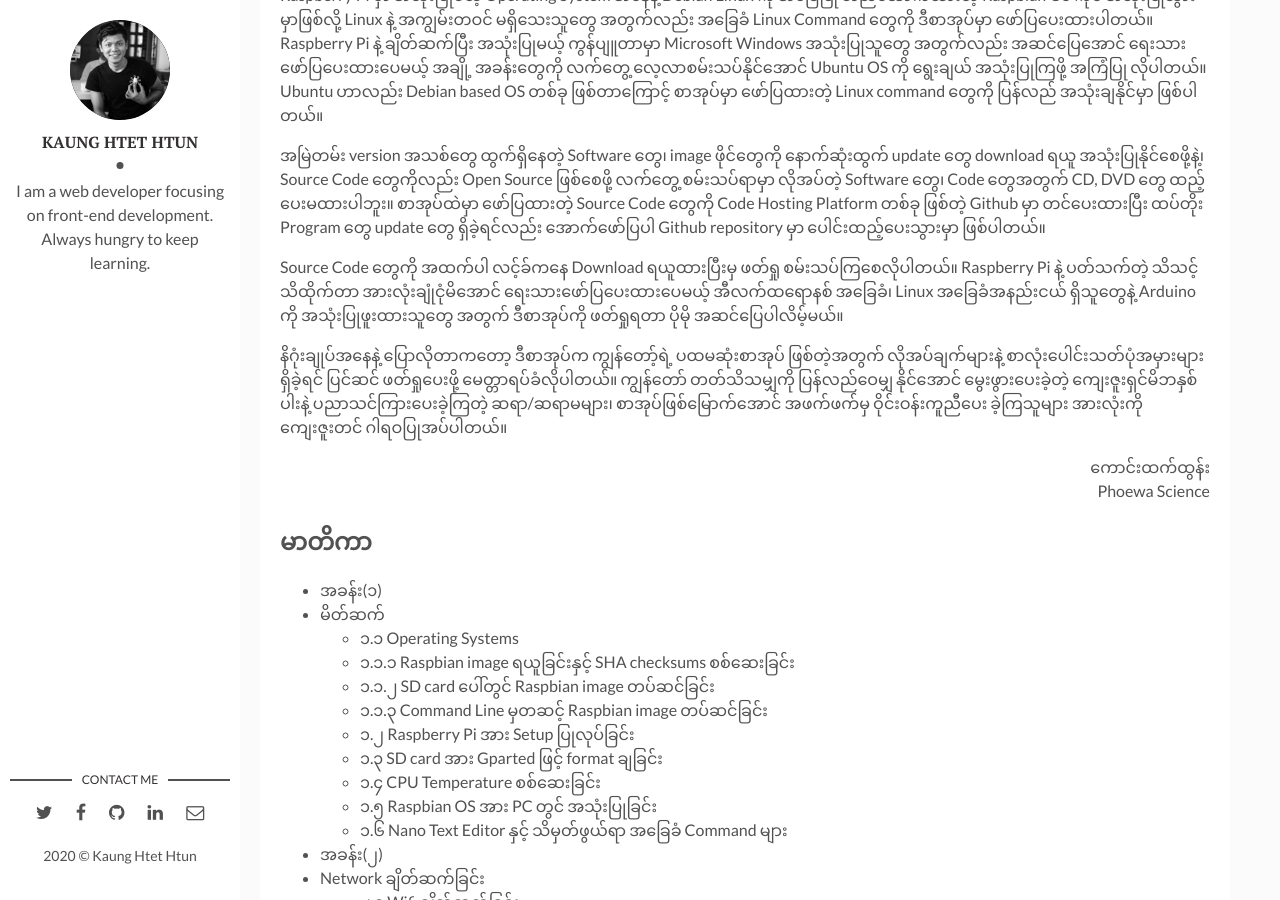
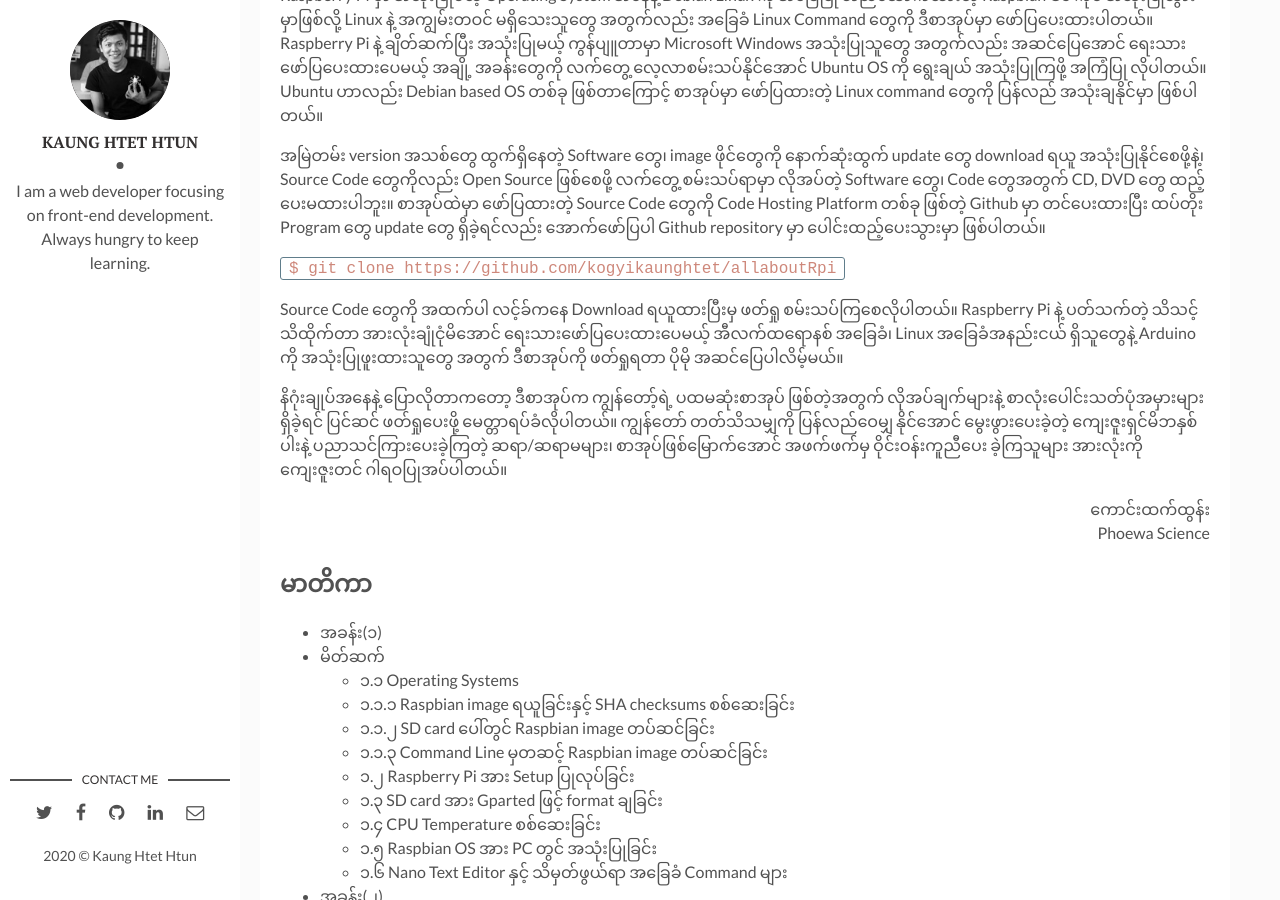
Before and after one commit to kogyikaunghtet/kogyikaunghtet.github.io, a Jekyll site: the page built from _posts/2020-02-16-allabout-rpi.markdown, in a window 1280 px wide and 900 px high, scrolled down 1821 px. Built offline with Jekyll 4.4.1, drawn with Linux system fonts in a browser that asks for light colours; comment, search, counter and statistics services are not loaded.

Commit message:
Initial commit

```diff
--- a/_posts/2020-02-16-allabout-rpi.markdown
+++ b/_posts/2020-02-16-allabout-rpi.markdown
@@ -49,6 +49,8 @@ BeagleBone, Banana Pi, Orange Pi တို့ကဲ့သို့ အမျိ
 Raspberry Pi မှာ အသုံးပြုမယ့် Operating System အနေနဲ့ Debian Linux ကို အခြေပြု တည်ဆောက်ထားတဲ့ Raspbian OS ကိုပဲ အသုံးပြုသွားမှာဖြစ်လို့ Linux နဲ့ အကျွမ်းတဝင် မရှိသေးသူတွေ အတွက်လည်း အခြေခံ Linux Command တွေကို ဒီစာအုပ်မှာ ဖော်ပြပေးထားပါတယ်။ Raspberry Pi နဲ့ ချိတ်ဆက်ပြီး အသုံးပြုမယ့် ကွန်ပျူတာမှာ Microsoft Windows အသုံးပြုသူတွေ အတွက်လည်း အဆင်ပြေအောင် ရေးသား ဖော်ပြပေးထားပေမယ့် အချို့ အခန်းတွေကို လက်တွေ့ လေ့လာစမ်းသပ်နိုင်အောင် Ubuntu OS ကို ရွေးချယ် အသုံးပြုကြဖို့ အကြံပြု လိုပါတယ်။ Ubuntu ဟာလည်း Debian based OS တစ်ခု ဖြစ်တာကြောင့် စာအုပ်မှာ ဖော်ပြထားတဲ့ Linux command တွေကို ပြန်လည် အသုံးချနိုင်မှာ ဖြစ်ပါတယ်။
 
 အမြဲတမ်း version အသစ်တွေ ထွက်ရှိနေတဲ့ Software တွေ၊ image ဖိုင်တွေကို နောက်ဆုံးထွက် update တွေ download ရယူ အသုံးပြုနိုင်စေဖို့နဲ့၊ Source Code တွေကိုလည်း Open Source ဖြစ်စေဖို့ လက်တွေ့ စမ်းသပ်ရာမှာ လိုအပ်တဲ့ Software တွေ၊ Code တွေအတွက် CD, DVD တွေ ထည့်ပေးမထားပါဘူး။ စာအုပ်ထဲမှာ ဖော်ပြထားတဲ့ Source Code တွေကို Code Hosting Platform တစ်ခု ဖြစ်တဲ့ Github မှာ တင်ပေးထားပြီး ထပ်တိုး Program တွေ update တွေ ရှိခဲ့ရင်လည်း အောက်ဖော်ပြပါ Github repository မှာ ပေါင်းထည့်ပေးသွားမှာ ဖြစ်ပါတယ်။
+
+`$ git clone https://github.com/kogyikaunghtet/allaboutRpi`
 
 Source Code တွေကို အထက်ပါ လင့်ခ်ကနေ Download ရယူထားပြီးမှ ဖတ်ရှု စမ်းသပ်ကြစေလိုပါတယ်။ Raspberry Pi နဲ့ ပတ်သက်တဲ့ သိသင့်သိထိုက်တာ အားလုံးချုံငုံမိအောင် ရေးသားဖော်ပြပေးထားပေမယ့် အီလက်ထရောနစ် အခြေခံ၊ Linux အခြေခံအနည်းငယ် ရှိသူတွေနဲ့ Arduino ကို အသုံးပြုဖူးထားသူတွေ အတွက် ဒီစာအုပ်ကို ဖတ်ရှုရတာ ပိုမို အဆင်ပြေပါလိမ့်မယ်။
 
```
